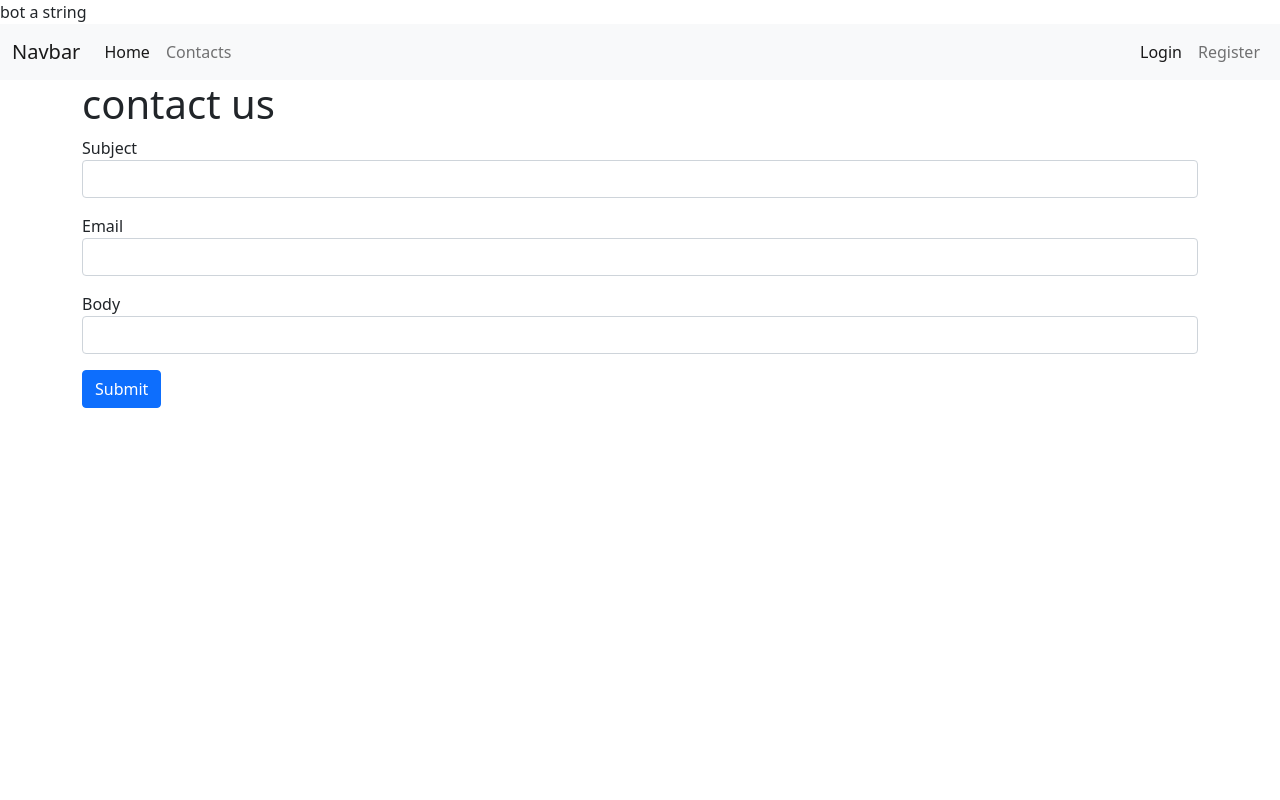
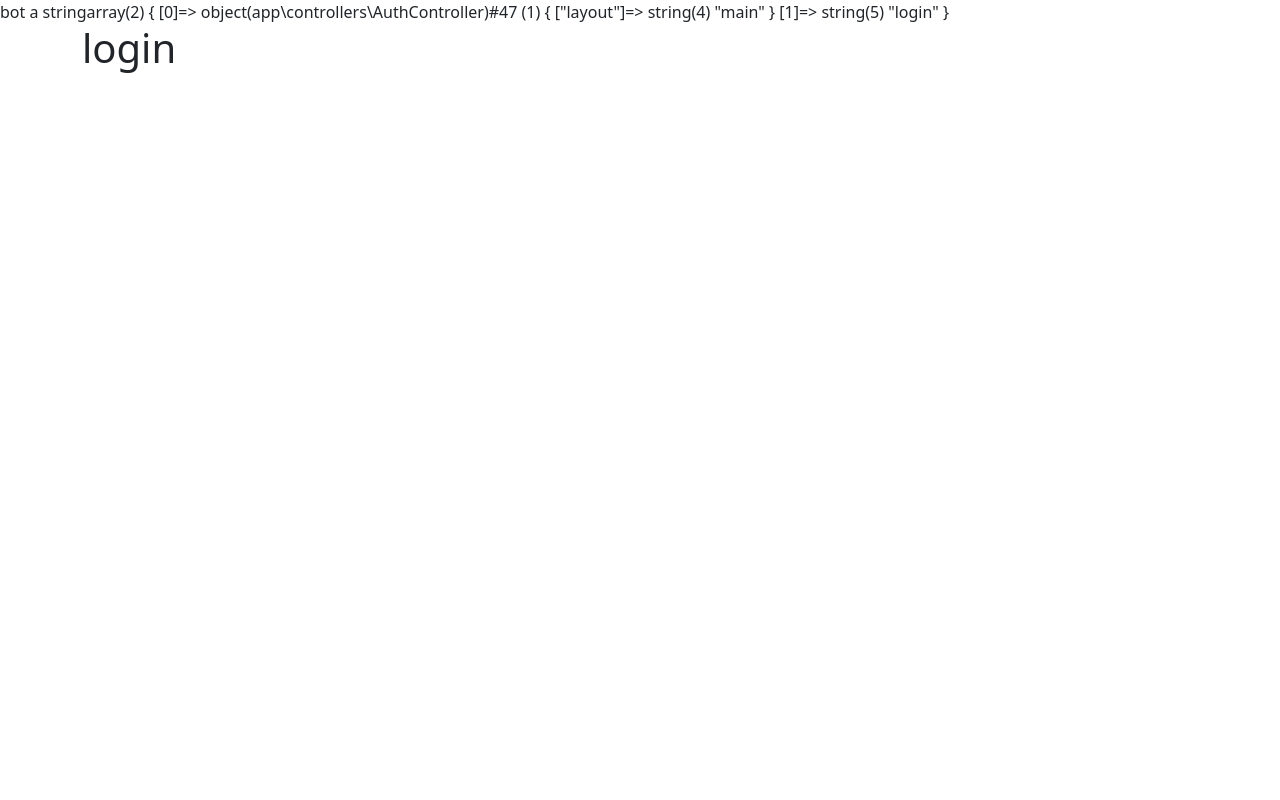
Before and after one commit to Paul-Gigel/MVC_Framework_from_Scratch_php, a PHP site: page /login in a window 1280 px wide. Run offline with PHP 8.4, Linux system fonts and the light colour scheme.

Commit message:
27.04.2022 09:49

```diff
--- a/controllers/AuthController.php
+++ b/controllers/AuthController.php
@@ -7,15 +7,16 @@ use app\core\Request;
 
 class AuthController extends Controller
 {
-    public static function login() {
-        self::setLayout('auth');
-        return self::render('login');
+    public function login() {
+        $this->setLayout('auth');
+        return $this->render('login');
     }
-    public static function register(Request $request)  {
+    public function register(Request $request)  {
         if ($request->isPost()) {
+            $register = new RegisterModel();
             return 'Handle submitted data';
         }
-        self::setLayout('auth');
-        return self::render('register');
+        $this->setLayout('auth');
+        return $this->render('register');
     }
 }
--- a/core/Controller.php
+++ b/core/Controller.php
@@ -4,12 +4,12 @@ namespace app\core;
 
 class Controller
 {
-    public static string $layout = 'main';
-    public static function setLayout($layout)
+    public string $layout = 'main';
+    public function setLayout($layout)
     {
-
+        $this->layout = $layout;
     }
-    public static function render($view, $params = [])
+    public function render($view, $params = [])
     {
         return Application::$app->router->renderView($view, $params);
     }
--- a/core/Request.php
+++ b/core/Request.php
@@ -13,7 +13,7 @@ class Request
         }
         return substr($path, 0, $position);
     }
-    public function method()
+    public function method(): string
     {
         return strtolower($_SERVER['REQUEST_METHOD']);
     }
@@ -25,7 +25,7 @@ class Request
     {
         return $this->method() === 'post';
     }
-    public function getBody()
+    public function getBody(): array
     {
         $body =[];
         if ($this->method() ==='get')    {
--- a/core/Router.php
+++ b/core/Router.php
@@ -39,7 +39,12 @@ class Router
         if (is_string($callback))   {
             return $this->renderView($callback);
         }
-        echo "bot a string";
+        if (is_array($callback))    {
+            Application::$app->controller = new $callback[0]();
+            $callback[0] = Application::$app->controller;
+            echo "bot a string";
+        }
+        var_dump($callback);
         return call_user_func($callback, $this->request);
     }
 
@@ -57,8 +62,9 @@ class Router
 
     protected function layoutContent()
     {
+        $layout = Application::$app->controller->layout;
         ob_start();
-        include_once Application::$ROOT_DIR."/views/layouts/main.php";
+        include_once Application::$ROOT_DIR."/views/layouts/$layout.php";
         return ob_get_clean();
     }
 
--- /dev/null
+++ b/models/RegisterModel.php
@@ -0,0 +1,6 @@
+<?php
+namespace app\models;
+class RegisterModel
+{
+
+}
--- a/views/layouts/auth.php
+++ b/views/layouts/auth.php
@@ -1,2 +1,31 @@
-<?php
-?>
+<?php ?>
+<!doctype html>
+<html lang="en">
+<head>
+    <!-- Required meta tags -->
+    <meta charset="utf-8">
+    <meta name="viewport" content="width=device-width, initial-scale=1">
+
+    <!-- Bootstrap CSS -->
+    <link href="https://cdn.jsdelivr.net/npm/bootstrap@5.1.3/dist/css/bootstrap.min.css" rel="stylesheet" integrity="sha384-1BmE4kWBq78iYhFldvKuhfTAU6auU8tT94WrHftjDbrCEXSU1oBoqyl2QvZ6jIW3" crossorigin="anonymous">
+
+    <title>Hello, world!</title>
+</head>
+<body>
+
+<div class="container">
+    {{content}}
+</div>
+
+<!-- Optional JavaScript; choose one of the two! -->
+
+<!-- Option 1: Bootstrap Bundle with Popper -->
+<script src="https://cdn.jsdelivr.net/npm/bootstrap@5.1.3/dist/js/bootstrap.bundle.min.js" integrity="sha384-ka7Sk0Gln4gmtz2MlQnikT1wXgYsOg+OMhuP+IlRH9sENBO0LRn5q+8nbTov4+1p" crossorigin="anonymous"></script>
+
+<!-- Option 2: Separate Popper and Bootstrap JS -->
+<!--
+<script src="https://cdn.jsdelivr.net/npm/@popperjs/core@2.10.2/dist/umd/popper.min.js" integrity="sha384-7+zCNj/IqJ95wo16oMtfsKbZ9ccEh31eOz1HGyDuCQ6wgnyJNSYdrPa03rtR1zdB" crossorigin="anonymous"></script>
+<script src="https://cdn.jsdelivr.net/npm/bootstrap@5.1.3/dist/js/bootstrap.min.js" integrity="sha384-QJHtvGhmr9XOIpI6YVutG+2QOK9T+ZnN4kzFN1RtK3zEFEIsxhlmWl5/YESvpZ13" crossorigin="anonymous"></script>
+-->
+</body>
+</html>
--- a/views/login.php
+++ b/views/login.php
@@ -1,16 +1 @@
-<h1>contact us</h1>
-<form action="" method="post">
-    <div class="mb-3">
-        <label>Subject</label>
-        <input type="text" name="subject" class="form-control">
-    </div>
-    <div class="mb-3">
-        <label>Email</label>
-        <input type="text" name="email" class="form-control">
-    </div>
-    <div class="mb-3">
-        <label>Body</label>
-        <input type="text" name="Body" class="form-control">
-    </div>
-    <button type="submit" class="btn btn-primary">Submit</button>
-</form>
+<h1>login</h1>
```
Also changed, not shown: controllers/SiteController.php (+6 -6 lines).
